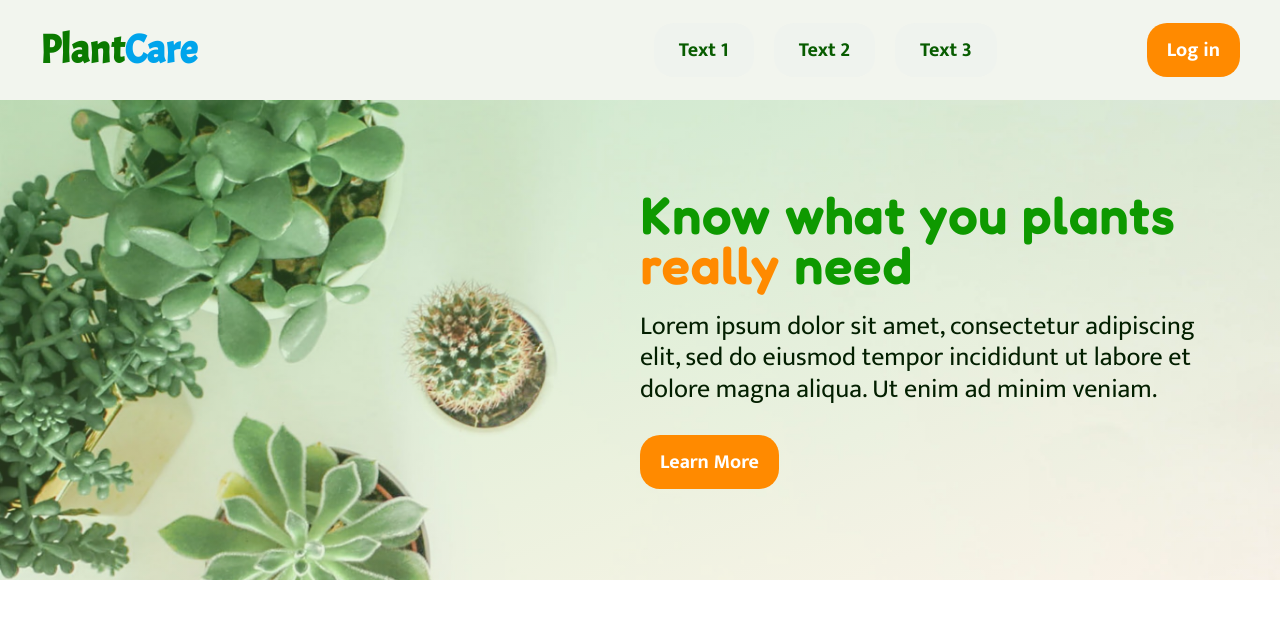
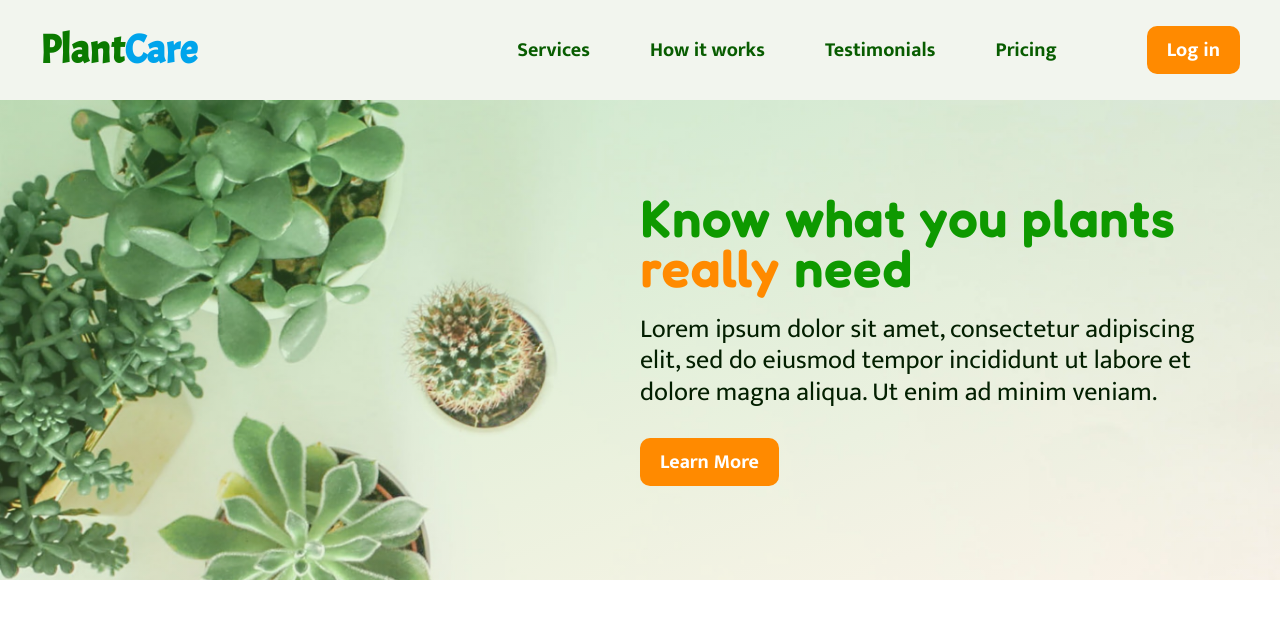
Before and after one commit to jkiot/plantcare-webapp, a website: page index.html in a window 1280 px wide. Drawn offline with nearby package versions, Linux system fonts and the light colour scheme; files that its build step writes are made by us from their sources.

Commit message:
Add the correct text in the header

```diff
--- a/index.html
+++ b/index.html
@@ -16,17 +16,22 @@
   </head>
   <body>
     <header class="header">
-      <p class="logo">Plant<span>Care</span></p>
+      <a href="#" class="logo">
+        <p>Plant<span>Care</span></p></a
+      >
       <nav class="header__navigation">
         <ul class="header__navigation--list">
           <li class="header__navigation--item">
-            <a href="#" class="header__navigation--link">Text 1</a>
+            <a href="#" class="header__navigation--link">Services</a>
           </li>
           <li class="header__navigation--item">
-            <a href="#" class="header__navigation--link">Text 2</a>
+            <a href="#" class="header__navigation--link">How it works</a>
           </li>
           <li class="header__navigation--item">
-            <a href="#" class="header__navigation--link">Text 3</a>
+            <a href="#" class="header__navigation--link">Testimonials</a>
+          </li>
+          <li class="header__navigation--item">
+            <a href="#" class="header__navigation--link">Pricing</a>
           </li>
         </ul>
         <button class="btn btn__orange">
--- a/sass/components/_button.scss
+++ b/sass/components/_button.scss
@@ -3,14 +3,15 @@
   &:link,
   &:visited {
     display: inline-block;
-    padding: 1rem 2rem;
+    padding: 0.7rem 2rem;
     border: none;
     text-decoration: none;
-    border-radius: 2rem;
+    border-radius: 1rem;
     font-family: inherit;
     cursor: pointer;
+    outline: 3px solid transparent;
 
-    transition: all 0.2s;
+    transition: all 0.3s;
   }
 
   &-link {
@@ -27,6 +28,7 @@
     &:hover,
     &:active {
       background-color: $color-secondary-dark-1;
+      outline: 3px solid $color-secondary-light-1;
     }
   }
 }
--- a/sass/components/_logo.scss
+++ b/sass/components/_logo.scss
@@ -1,9 +1,13 @@
 .logo {
-  color: $color-primary-dark-1;
-  font-size: 4rem;
-  font-family: "Acme", sans-serif;
+  &:link,
+  &:visited {
+    color: $color-primary-dark-1;
+    font-size: 4rem;
+    font-family: "Acme", sans-serif;
+    text-decoration: none;
 
-  span {
-    color: $color-tertiary;
+    span {
+      color: $color-tertiary;
+    }
   }
 }
--- a/sass/layout/_header.scss
+++ b/sass/layout/_header.scss
@@ -25,7 +25,7 @@
       justify-content: center;
       gap: 2rem;
       list-style: none;
-      margin-right: 15rem;
+      margin-right: 7rem;
     }
 
     &--link {
@@ -33,9 +33,8 @@
       &:visited {
         display: inline-block;
         text-decoration: none;
-        padding: 1rem 2.5rem;
-        border-radius: 2rem;
-        background-color: $color-background;
+        padding: 0.5rem 2rem;
+        border-radius: 1rem;
         transition: all 0.2s;
         color: $color-primary-dark-2;
       }
```
